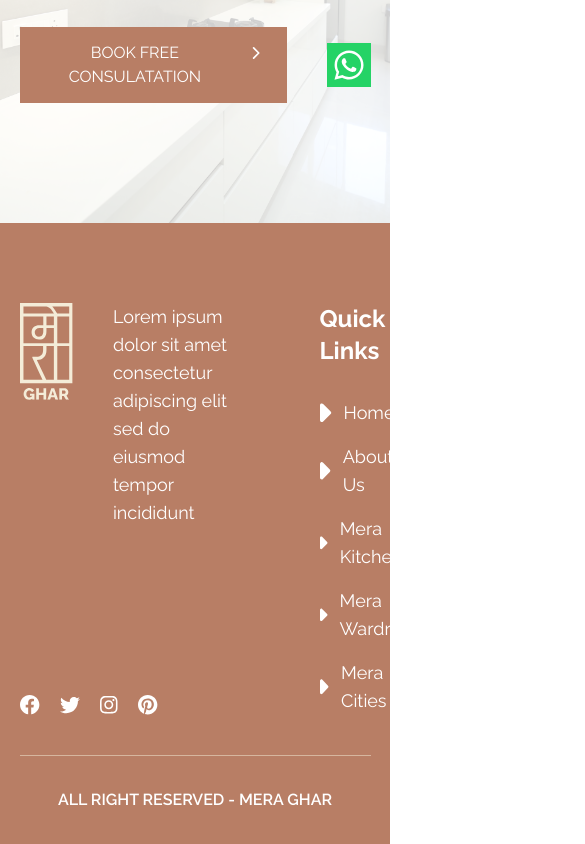
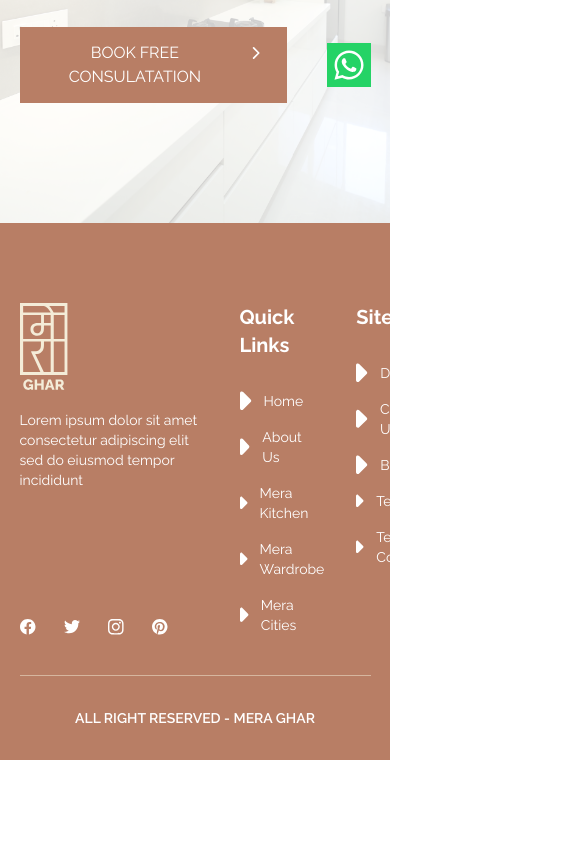
Before and after one commit to Snehil-Shrivastava/mera-ghar-test, a Next.js app: page / in a window 390 px wide. Shown: the part 4099-4943 px from the top of the page, 585 px wide, since content can reach past the window. After the commit the page ends 4859 px from the top, so only its background shows below. Built offline with nearby package versions, Linux system fonts and the light colour scheme.

Commit message:
footer responsiveness on 1024 and above

```diff
--- a/app/components/footer.tsx
+++ b/app/components/footer.tsx
@@ -16,41 +16,42 @@ import Link from "next/link";
 
 const Footer = () => {
   return (
-    // <div className="bg-copper font-raleway shadow-[0_-10px_10px_-8px_rgba(0,0,0,0.25)] text-white">
     <div className="bg-copper font-raleway text-white">
       <div className=" w-[90%] max-w-360 mx-auto flex flex-col">
-        <div className="pt-20 pb-10 flex justify-between gap-20">
-          <div className="flex flex-col gap-8 justify-between flex-[0.65]">
-            <div className="flex gap-10">
+        <div className="pt-20 pb-10 flex justify-between gap-20 max-xl:gap-10">
+          <div className="flex flex-col gap-8 max-xl:gap-3 justify-between flex-[0.65]">
+            <div className="flex gap-10 max-xl:gap-5 max-xl:flex-col">
               <div>
-                <Image src={LogoCream} alt="" className="w-19" />
+                <Image src={LogoCream} alt="" className="w-19 max-xl:w-12" />
               </div>
-              <div className="text-lg w-45">
+              <div className="text-lg max-xl:text-sm w-45">
                 <p>
                   Lorem ipsum dolor sit amet consectetur adipiscing elit sed do
                   eiusmod tempor incididunt
                 </p>
               </div>
             </div>
-            <div className="flex items-center gap-5">
+            <div className="flex items-center gap-5 max-xl:gap-7">
               <Link href={"#"}>
-                <Image src={facebook} alt="" />
+                <Image src={facebook} alt="" className="max-xl:w-4" />
               </Link>
               <Link href={"#"}>
-                <Image src={twitter} alt="" />
+                <Image src={twitter} alt="" className="max-xl:w-4" />
               </Link>
               <Link href={"#"}>
-                <Image src={instagram} alt="" />
+                <Image src={instagram} alt="" className="max-xl:w-4" />
               </Link>
               <Link href={"#"}>
-                <Image src={pinterest} alt="" />
+                <Image src={pinterest} alt="" className="max-xl:w-4" />
               </Link>
             </div>
           </div>
           <div className="flex gap-10 justify-between flex-1">
             <div className="flex flex-col gap-8">
-              <span className="text-2xl font-bold">Quick Links</span>
-              <div className="flex flex-col gap-4 text-lg">
+              <span className="text-2xl max-xl:text-xl font-bold">
+                Quick Links
+              </span>
+              <div className="flex flex-col gap-4 text-lg max-xl:text-sm">
                 <Link href={"/"} className="flex gap-3">
                   <Image src={CaretRight} alt="" className="w-3" />
                   <span>Home</span>
@@ -74,8 +75,10 @@ const Footer = () => {
               </div>
             </div>
             <div className="flex flex-col gap-8">
-              <span className="text-2xl font-bold">Site Links</span>
-              <div className="flex flex-col gap-4 text-lg">
+              <span className="text-2xl max-xl:text-xl font-bold">
+                Site Links
+              </span>
+              <div className="flex flex-col gap-4 text-lg max-xl:text-sm">
                 <Link href={"#"} className="flex gap-3">
                   <Image src={CaretRight} alt="" className="w-3" />
                   <span>Door</span>
@@ -100,24 +103,32 @@ const Footer = () => {
             </div>
           </div>
           <div className="flex flex-col gap-10 items-end flex-[0.65]">
-            <span className="text-2xl font-bold">Stay Tuned With Us</span>
-            <div className="flex gap-8 w-65">
+            <span className="text-2xl max-xl:text-xl font-bold">
+              Stay Tuned With Us
+            </span>
+            <div className="flex gap-8 max-xl:gap-4 w-65 max-xl:w-45">
               <Image src={pin} alt="" />
-              <span className="text-lg">
+              <span className="text-lg max-xl:text-sm">
                 Gomti Nagar | Hewett Road | Transport Nagar
               </span>
             </div>
-            <Link href={"#"} className="flex gap-8 w-65">
+            <Link
+              href={"#"}
+              className="flex gap-8 max-xl:gap-4 w-65 max-xl:w-45"
+            >
               <Image src={envelope} alt="" />
-              <span className="text-lg">Hello@meraghar.com</span>
+              <span className="text-lg max-xl:text-sm">Hello@meraghar.com</span>
             </Link>
-            <Link href={"#"} className="flex gap-8 w-65">
+            <Link
+              href={"#"}
+              className="flex gap-8 max-xl:gap-4 w-65 max-xl:w-45"
+            >
               <Image src={phone} alt="" />
-              <span className="text-lg">+91-8127300000</span>
+              <span className="text-lg max-xl:text-sm">+91-8127300000</span>
             </Link>
           </div>
         </div>
-        <div className="py-8 font-semibold text-center border-t border-t-cream/50 uppercase">
+        <div className="py-8 font-semibold text-center max-xl:text-sm border-t border-t-cream/50 uppercase">
           <span>All right Reserved - MERA GHAR</span>
         </div>
       </div>
```
